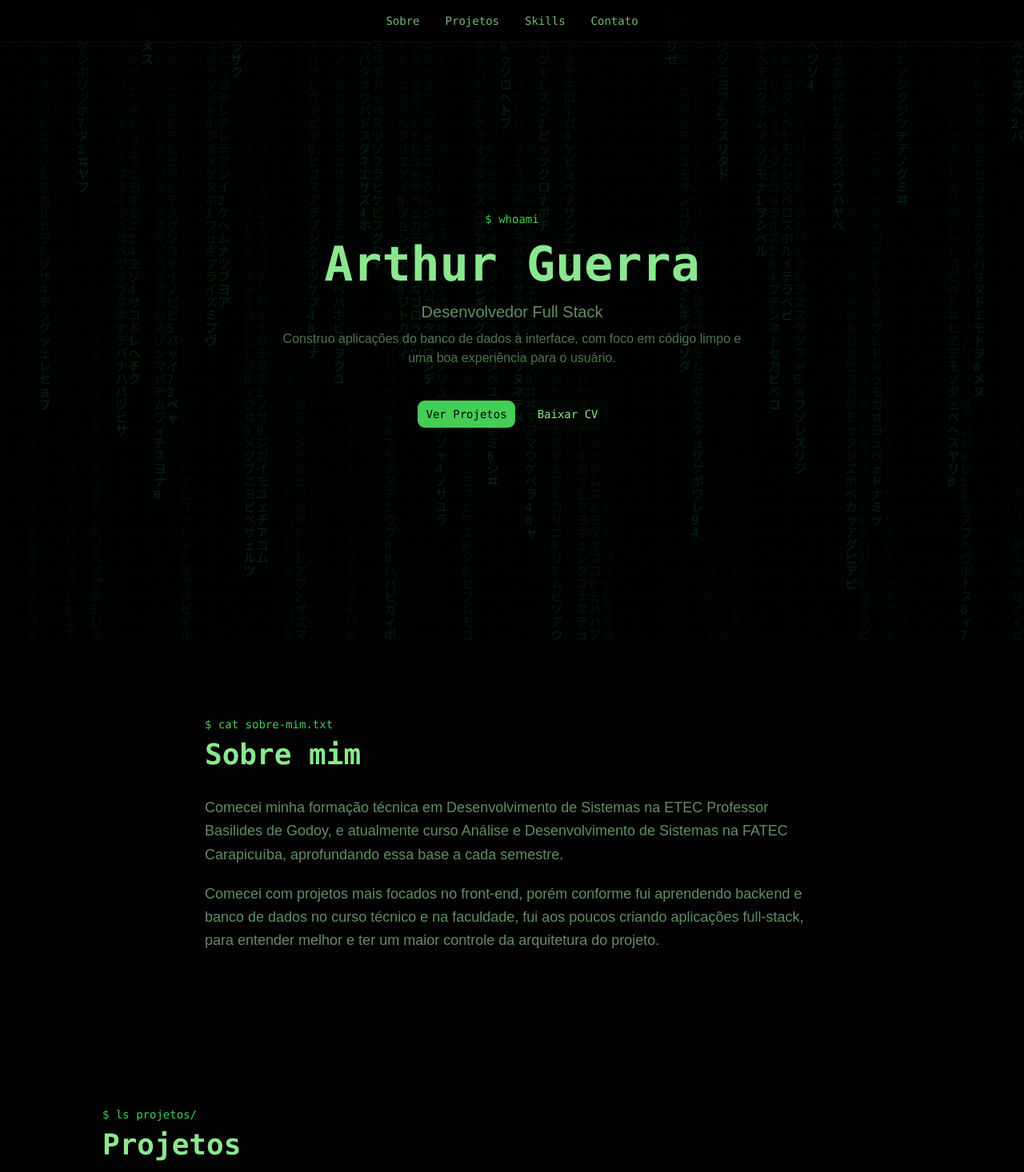
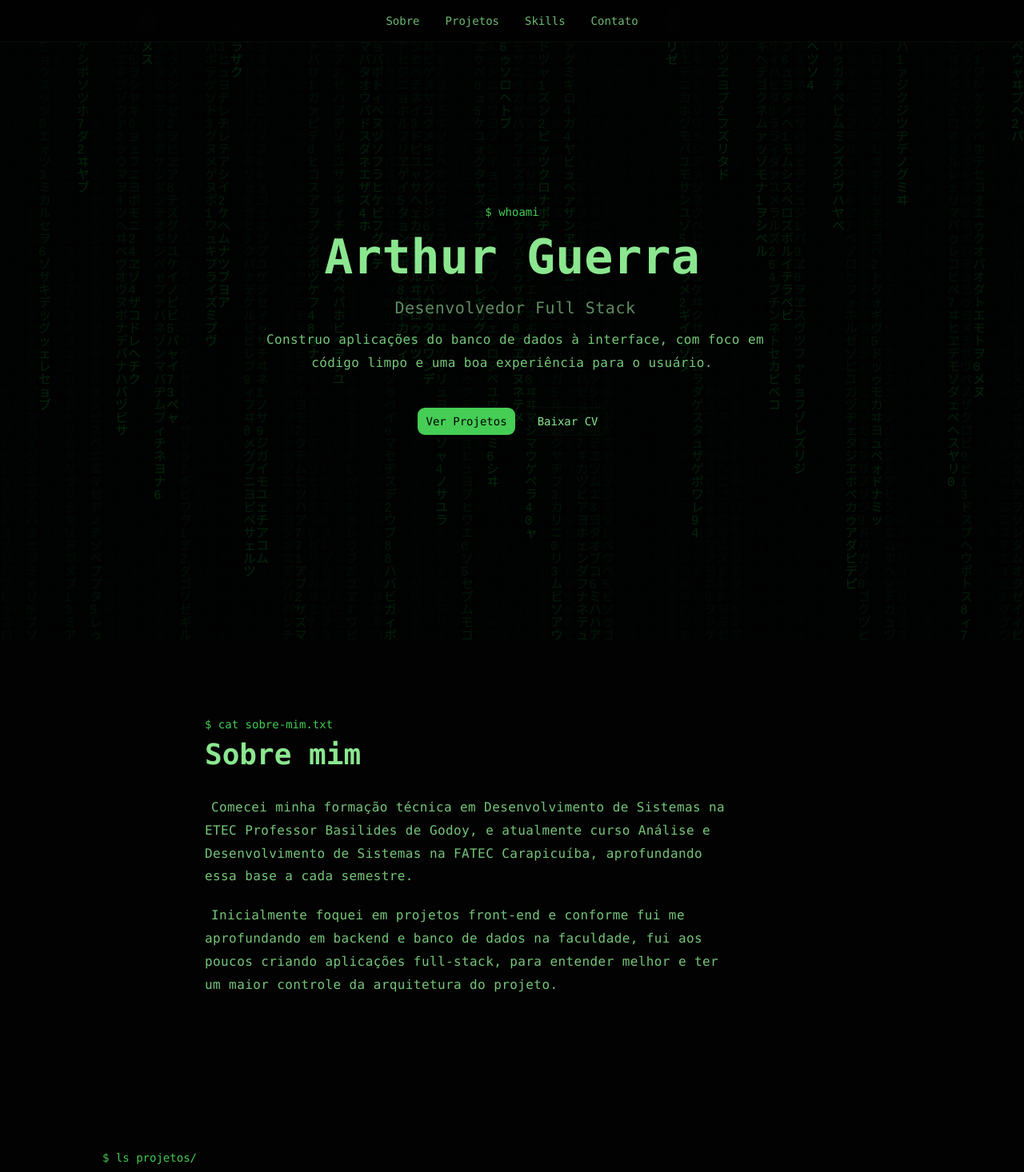
Before and after one commit to arthurguerraa/portfolio, a React (Vite) app: page / in a window 1280 px wide. Shown: the top 1466 px of the page at 80% size. Built offline with nearby package versions, Linux system fonts and the light colour scheme.

Commit message:
mudando fonte

```diff
--- /dev/null
+++ b/src/components/shared/TerminalText.tsx
@@ -0,0 +1,15 @@
+interface TerminalTextProps {
+  children: React.ReactNode;
+  className?: string;
+}
+
+export function TerminalText({ children, className = "" }: TerminalTextProps) {
+  return (
+    <p
+      className={`font-mono text-sm sm:text-base text-foreground/85 leading-[1.8] tracking-wide max-w-2xl ${className}`}
+    >
+      <span className="text-primary mr-2 select-none"></span>
+      {children}
+    </p>
+  );
+}
--- a/src/sections/About.tsx
+++ b/src/sections/About.tsx
@@ -1,3 +1,5 @@
+import { TerminalText } from "@/components/shared/TerminalText";
+
 export function About() {
   return (
     <section id="sobre" className="py-24 px-6 bg-background">
@@ -8,17 +10,21 @@
           Sobre mim
         </h2>
 
-        <div className="space-y-5 text-muted-foreground text-base sm:text-lg leading-relaxed">
-          <p>
+        <div className="space-y-5">
+          <TerminalText>
             Comecei minha formação técnica em Desenvolvimento de Sistemas na
             ETEC Professor Basilides de Godoy, e atualmente curso Análise e
             Desenvolvimento de Sistemas na FATEC Carapicuíba, aprofundando
             essa base a cada semestre.
-          </p>
+          </TerminalText>
 
-          <p>
-            Comecei com projetos mais focados no front-end, porém conforme fui aprendendo backend e banco de dados no curso técnico e na faculdade, fui aos poucos criando aplicações full-stack, para entender melhor e ter um maior controle da arquitetura do projeto.
-          </p>
+          <TerminalText>
+            Inicialmente foquei em projetos front-end e conforme
+            fui me aprofundando em backend e banco de dados na
+            faculdade, fui aos poucos criando aplicações full-stack, para
+            entender melhor e ter um maior controle da arquitetura do
+            projeto.
+          </TerminalText>
         </div>
       </div>
     </section>
--- a/src/sections/Contact.tsx
+++ b/src/sections/Contact.tsx
@@ -2,6 +2,7 @@
 import { Mail } from "lucide-react";
 import { toast } from "sonner";
 import { LinkedInIcon } from "@/components/shared/LinkedInIcon";
+import { TerminalText } from "@/components/shared/TerminalText";
 
 const EMAIL = "arthurguerra9910@gmail.com";
 
@@ -24,10 +25,10 @@
         <h2 className="text-3xl sm:text-4xl font-bold font-mono text-foreground mb-4">
           Vamos conversar?
         </h2>
-        <p className="text-muted-foreground mb-10">
+        <TerminalText className="text-muted-foreground mb-10">
           Estou aberto a oportunidades e projetos. Entre em contato por
           qualquer um dos canais abaixo.
-        </p>
+        </TerminalText>
 
         <div className="flex gap-6 justify-center">
           <a
--- a/src/sections/Hero.tsx
+++ b/src/sections/Hero.tsx
@@ -1,5 +1,6 @@
 import { Button } from "@/components/ui/button";
 import { MatrixRain } from "@/effects/MatrixRain";
+import { TerminalText } from "@/components/shared/TerminalText";
 
 export function Hero() {
   return (
@@ -16,14 +17,14 @@
           Arthur Guerra
         </h1>
 
-        <p className="text-lg sm:text-xl text-muted-foreground mb-2">
+        <TerminalText className="text-lg sm:text-xl text-muted-foreground mb-2">
           Desenvolvedor Full Stack
-        </p>
+        </TerminalText>
 
-        <p className="text-base text-muted-foreground/80 mb-10 max-w-xl mx-auto">
+        <TerminalText className="mb-10 mx-auto text-center">
           Construo aplicações do banco de dados à interface, com foco em código
           limpo e uma boa experiência para o usuário.
-        </p>
+        </TerminalText>
 
         <div className="flex flex-col sm:flex-row gap-4 justify-center">
           <Button
```
